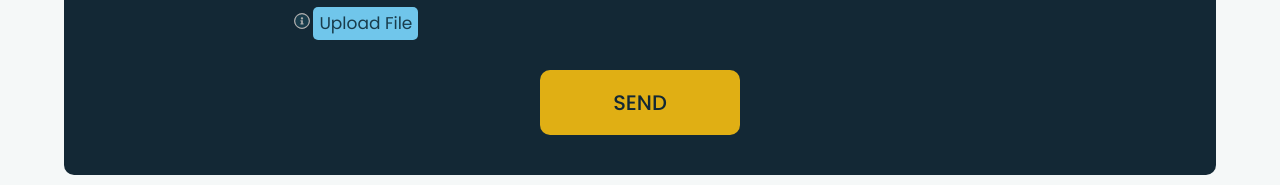
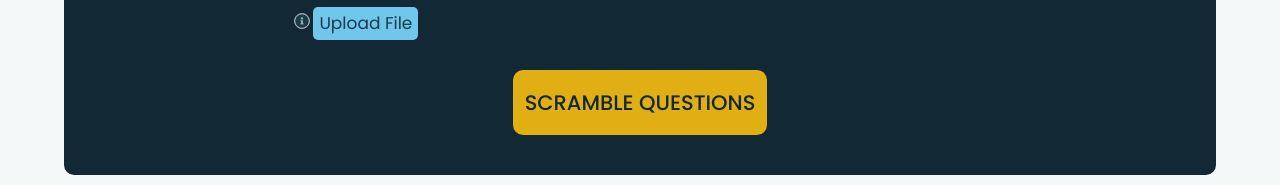
Before and after one commit to DafetiteOgaga/studdiebudie_frontend, a React (Create React App) app: page /#/scramble in a window 1280 px wide. Shown: the part 361-546 px from the top of the page. Built offline with nearby package versions, Linux system fonts and the light colour scheme.

Commit message:
Scramble.js: fixed duration input to accept only integers and floats and changed send button text to Scramble Questions

```diff
--- a/src/components/scrambleQuestions/Scramble.js
+++ b/src/components/scrambleQuestions/Scramble.js
@@ -472,7 +472,15 @@ export default function Scramble() {
 											<input
 											style={{width: '60%'}}
 											className="c_form_input" placeholder="Duration"
-											value={formData.duration} onChange={handleChange}
+											value={formData.duration}
+											// onChange={handleChange}
+											onChange={(e) => {
+												const value = e.target.value;
+												// Allow only numbers and one decimal point
+												if (/^\d*\.?\d*$/.test(value)) {
+													handleChange(e);
+												}
+											}}
 											required
 											type="tel" name="duration" />
 										</div>
@@ -528,13 +536,11 @@ export default function Scramble() {
 					{/* submit button */}
 					<div className="center">
 						<button
-						type="submit" className="c_form_button">Send</button>
+						style={{textWrap: 'nowrap', padding: '0 1%', width: 'fit-content'}}
+						type="submit" className="c_form_button">Scramble Questions</button>
 					</div>
-					{/* } */}
 				</form>
-
 			</div>
-			{/* <!-- end body --> */}
 		</>
 	);
 }
```
